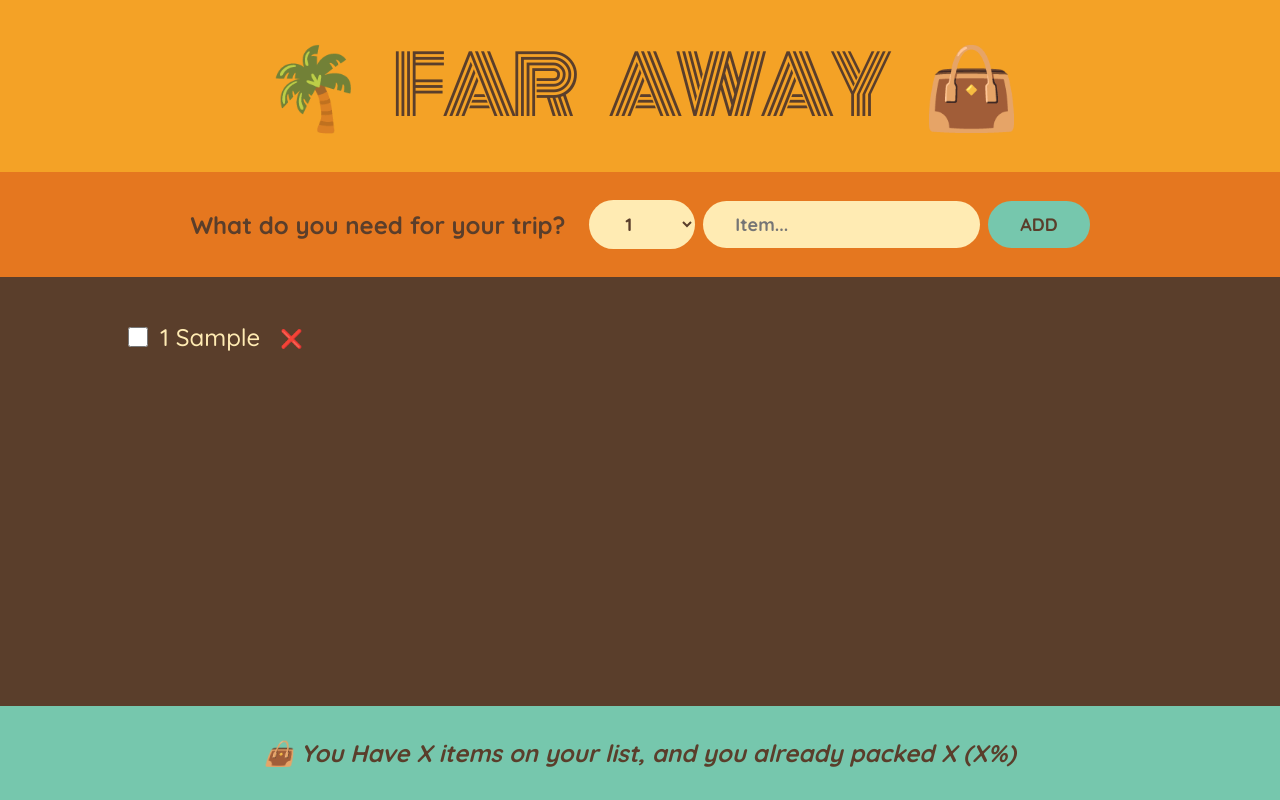
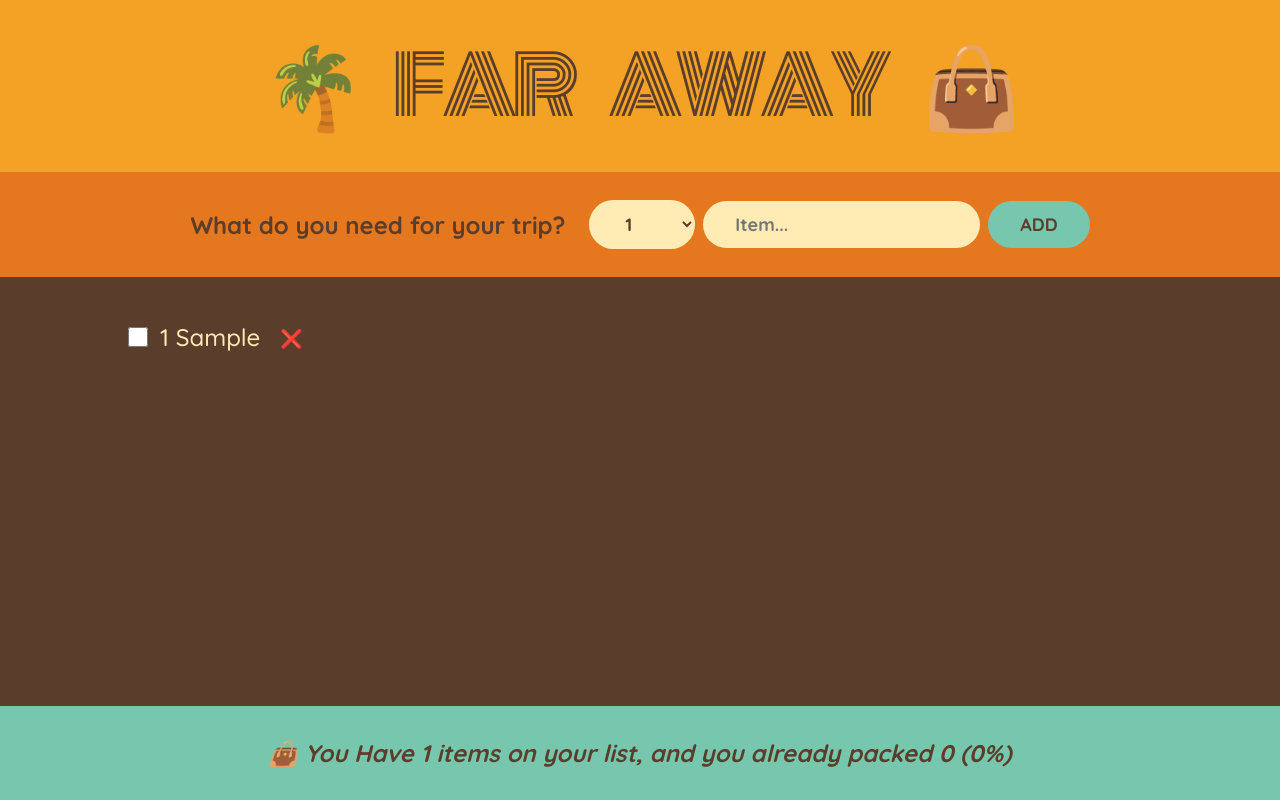
Before and after one commit to Mohamed20Khaled/Travel-List, a React (Create React App) app: page / in a window 1280 px wide. Both pictures are taken after typing "Sample" into the empty fields and a click on the button "ADD". Built offline with nearby package versions, Linux system fonts and the light colour scheme.

Commit message:
calculating Statistics as Derived State

```diff
--- a/src/App.js
+++ b/src/App.js
@@ -28,7 +28,7 @@
         onDeleteItem={handleDeleteItems}
         onToggleItem={handleToggleItem}
       />
-      <Stats />
+      <Stats items={items} />
     </div>
   );
 }
@@ -48,7 +48,7 @@
     if (!description) return;
 
     const newItem = { description, quantity, packed: false, id: Date.now() };
-    console.log(newItem);
+    // console.log(newItem);
 
     onAddItems(newItem);
 
@@ -120,10 +120,24 @@
   );
 }
 
-function Stats() {
+function Stats({ items }) {
+  if (!items.length)
+    return (
+      <p className="stats">
+        <em>Start adding some items to your packing list🚀</em>
+      </p>
+    );
+
+  const numItems = items.length;
+  const numPacked = items.filter((item) => item.packed).length;
+  const percentage = Math.round((numPacked / numItems) * 100);
+
   return (
     <footer className="stats">
-      <em>👜 You Have X items on your list, and you already packed X (X%) </em>
+      <em>
+        👜 You Have {numItems} items on your list, and you already packed{" "}
+        {numPacked} ({percentage}%)
+      </em>
     </footer>
   );
 }
```
